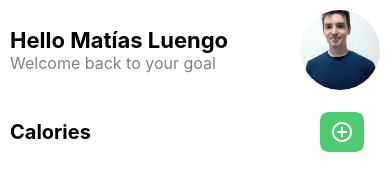
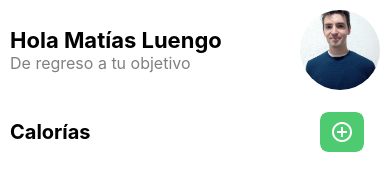
Before and after one commit to MatiasLuengo/calorie-count-project, a React Native app: screen /Home in a window 390 px wide. Shown: the top 194 px of the page. Built offline with nearby package versions, Linux system fonts and the light colour scheme.

Commit message:
translate

```diff
--- a/src/components/Header/Header.tsx
+++ b/src/components/Header/Header.tsx
@@ -20,8 +20,8 @@ export default function Header() {
         ></Button>
       )}
       <View>
-        <Text style={styles.name}>Hello {staticInfo.name}</Text>
-        <Text style={styles.subtitle}>Welcome back to your goal</Text>
+        <Text style={styles.name}>Hola {staticInfo.name}</Text>
+        <Text style={styles.subtitle}>De regreso a tu objetivo</Text>
       </View>
       <Image source={staticInfo.uri} style={styles.profileImage} />
     </View>
--- a/src/views/AddFood/AddFood.tsx
+++ b/src/views/AddFood/AddFood.tsx
@@ -10,7 +10,7 @@ export default function AddFood() {
         <Header />
         <View style={styles.addFoodContainer}>
           <Text style={{ fontSize: 20, fontWeight: "bold", marginStart: 10 }}>
-            Add Food
+            Agregar alimento
           </Text>
           <Button
             icon={<Icon name="add-circle-outline" color={"#fff"} />}
@@ -21,7 +21,7 @@ export default function AddFood() {
         </View>
         <View style={styles.searchContainer}>
           <View style={styles.inputContainer}>
-            <Input placeholder="apple, meat, soda..." />
+            <Input placeholder="manzana, carne, gaseosa..." />
           </View>
           <Button icon={<Icon name="search" color={"#fff"} />} radius={"md"} />
         </View>
--- a/src/views/Home/Home.tsx
+++ b/src/views/Home/Home.tsx
@@ -14,7 +14,7 @@ export default function Home() {
       <View style={styles.webContainer}>
         <Header />
         <View style={styles.caloriesContainer}>
-          <Text style={{ fontSize: 20, fontWeight: "bold" }}>Calories</Text>
+          <Text style={{ fontSize: 20, fontWeight: "bold" }}>Calorías</Text>
           <Button
             icon={<Icon name="add-circle-outline" color={"#fff"} />}
             radius={"md"}
```
